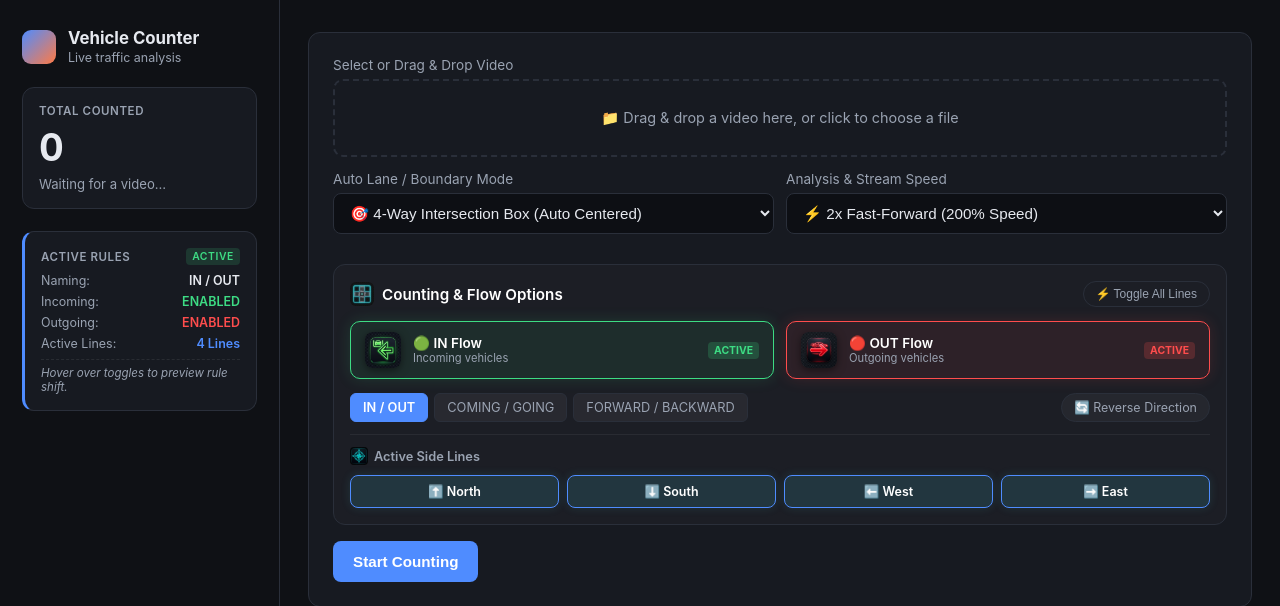
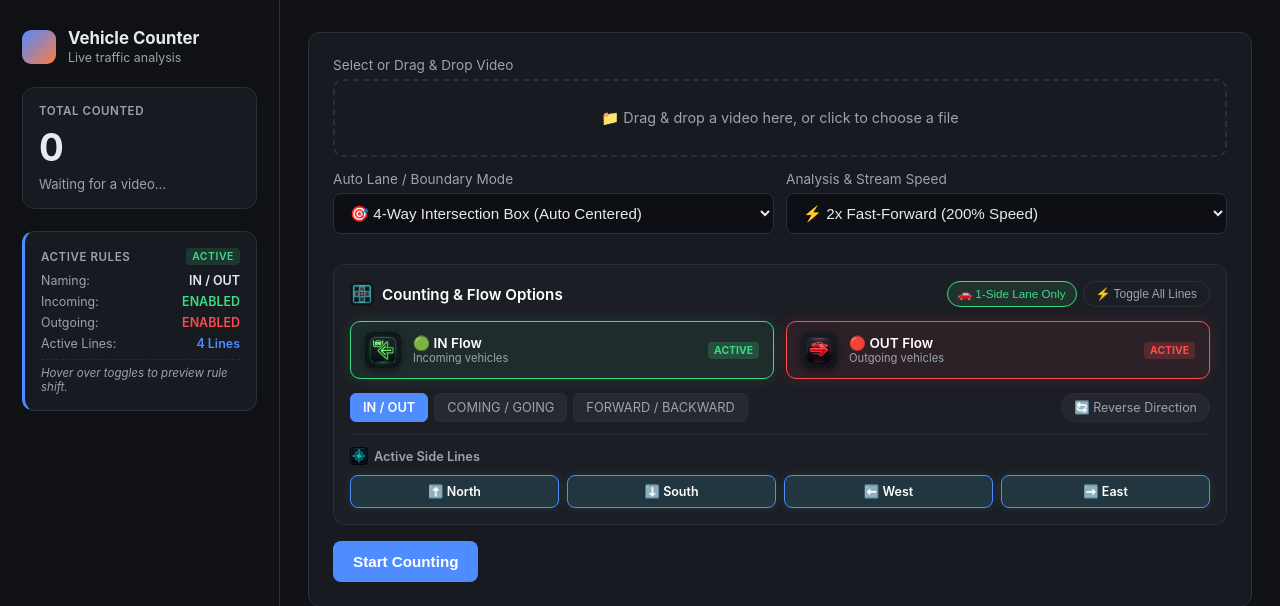
Before and after one commit to Pias009/py_opencv, a Flask app: page / in a window 1280 px wide. Shown: the top 606 px of the page. Run offline with Flask 3, Linux system fonts and the light colour scheme; data that the repository does not hold is empty.

Commit message:
feat: add 1-click 1-Side Near Lane preset for single directional camera setup

```diff
--- a/app/static/app.js
+++ b/app/static/app.js
@@ -145,6 +145,23 @@ if (masterToggleBtn) {
     document.querySelectorAll(".line-check").forEach(chk => chk.checked = allLinesOn);
     masterToggleBtn.textContent = allLinesOn ? "⚡ Toggle All Lines (OFF)" : "⚡ Toggle All Lines (ON)";
     updateSidebarRules();
+  });
+}
+
+// 1-Side Lane Preset Handler
+const preset1SideBtn = document.getElementById("preset-1side-btn");
+if (preset1SideBtn) {
+  preset1SideBtn.addEventListener("click", () => {
+    const lineModeSelect = document.getElementById("line-mode-select");
+    const toggleIn = document.getElementById("toggle-in");
+    const toggleOut = document.getElementById("toggle-out");
+
+    if (lineModeSelect) lineModeSelect.value = "vertical";
+    if (toggleIn) toggleIn.checked = true;
+    if (toggleOut) toggleOut.checked = false;
+
+    updateSidebarRules();
+    alert("🚗 Configured for 1-Side Near Lane Counting!\n- Line: Vertical Boundary Line\n- Flow: IN Only (OUT Disabled)\n\nTip: Use '🔄 Reverse Direction' if you need to flip counting to the other lane.");
   });
 }
 
--- a/app/templates/index.html
+++ b/app/templates/index.html
@@ -107,13 +107,16 @@ FINISH: unreviewed and undocumented is unfinished; this build ends with the fini
         </div>
       </div>
       <div class="toggle-section" style="margin-top: 16px; padding: 16px; background: rgba(255,255,255,0.02); border: 1px solid var(--border); border-radius: 12px;">
-        <!-- Header -->
-        <div style="display: flex; justify-content: space-between; align-items: center; margin-bottom: 14px;">
+        <!-- Header & Quick Presets -->
+        <div style="display: flex; justify-content: space-between; align-items: center; margin-bottom: 14px; flex-wrap: wrap; gap: 8px;">
           <h3 style="margin: 0; font-size: 0.95rem; color: #fff; font-weight: 600; display: flex; align-items: center; gap: 8px;">
             <img src="/static/img/intersection_box.png" alt="Intersection" style="width: 24px; height: 24px; border-radius: 6px; object-fit: cover;">
             <span>Counting &amp; Flow Options</span>
           </h3>
-          <button id="master-toggle-btn" type="button" class="secondary" style="font-size: 0.75rem; padding: 5px 12px; border-radius: 20px;">⚡ Toggle All Lines</button>
+          <div style="display: flex; gap: 6px;">
+            <button id="preset-1side-btn" type="button" class="secondary" style="font-size: 0.73rem; padding: 4px 10px; border-radius: 16px; border-color: #3ddc84; color: #3ddc84; background: rgba(61,220,132,0.1);" data-tip="1-Click setup to count ONLY the 1-side lane near the camera">🚗 1-Side Lane Only</button>
+            <button id="master-toggle-btn" type="button" class="secondary" style="font-size: 0.75rem; padding: 5px 12px; border-radius: 20px;">⚡ Toggle All Lines</button>
+          </div>
         </div>
 
         <!-- 2 Big Visual Flow Cards (IN / OUT) -->
```
